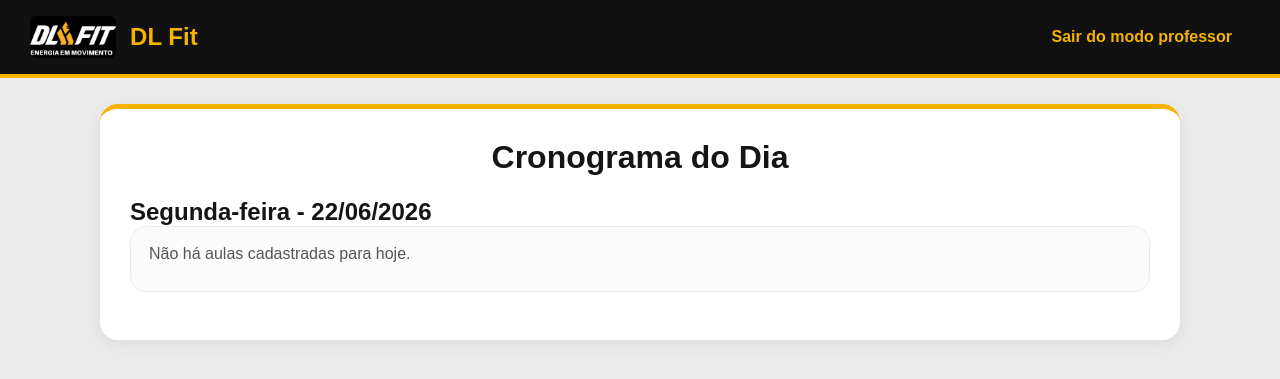
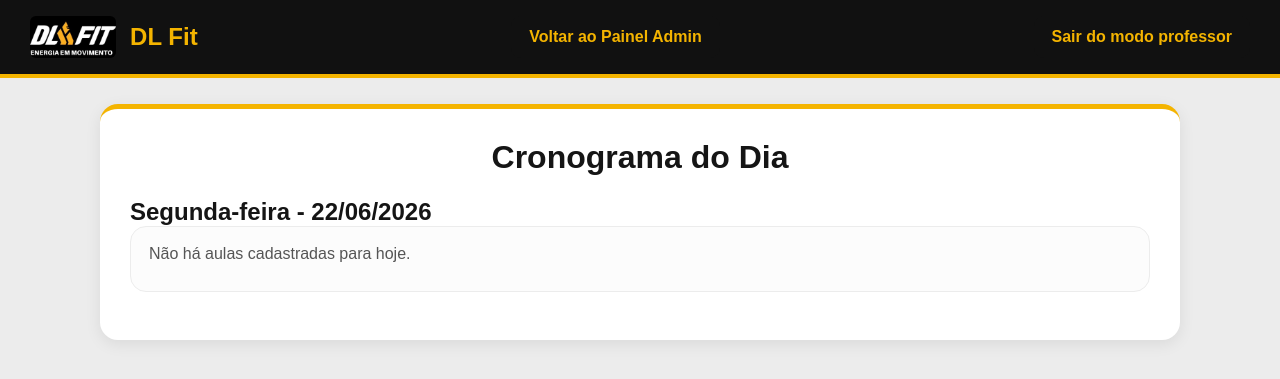
Before and after one commit to gabriel-brinoti/academia-sistema, a Flask app: page /cronograma in a window 1280 px wide. Shown: the top 379 px of the page. Run offline with Flask 3, Linux system fonts and the light colour scheme; the visitor is signed in with stand-in values (Sample User, id 1); data that the repository does not hold is empty; parts of the project's set-up code (start-up, migrations or seed data) failed here and were passed over; some libraries are stand-ins or nearby versions.

Commit message:
Adcionado botao de voltar no cronograma do admin

```diff
--- a/templates/cronograma.html
+++ b/templates/cronograma.html
@@ -12,6 +12,11 @@
         <img src="{{ url_for('static', filename='logo-dlfit.jpg') }}" alt="Logo DL Fit">
         <h1>DL Fit</h1>
     </div>
+    {% if session.get("admin_logado") %}
+    <a href="{{ url_for('dashboard') }}" class="btn">
+        Voltar ao Painel Admin
+    </a>
+    {% endif %}
 
     <div class="professor-navbar">
         {% if session.get("admin_logado") or session.get("professor_liberado") %}
```
